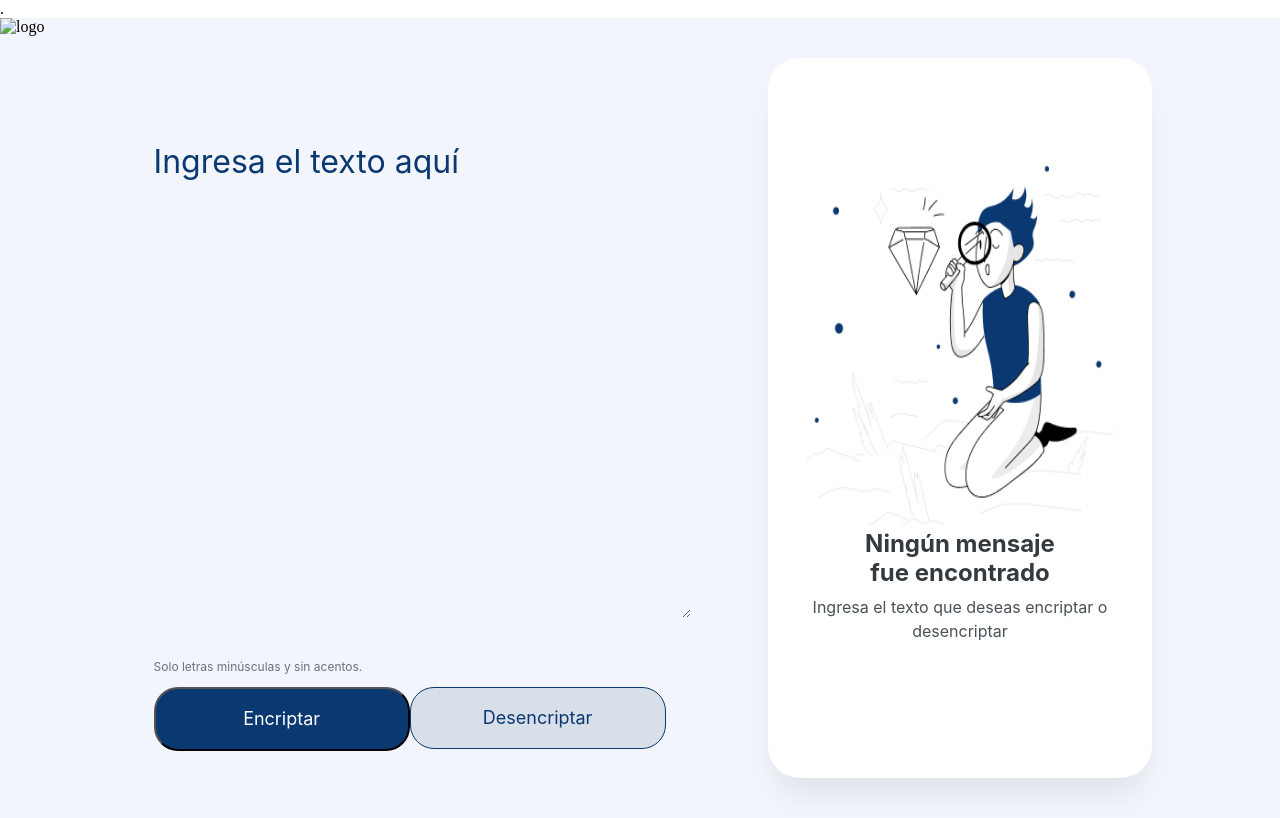
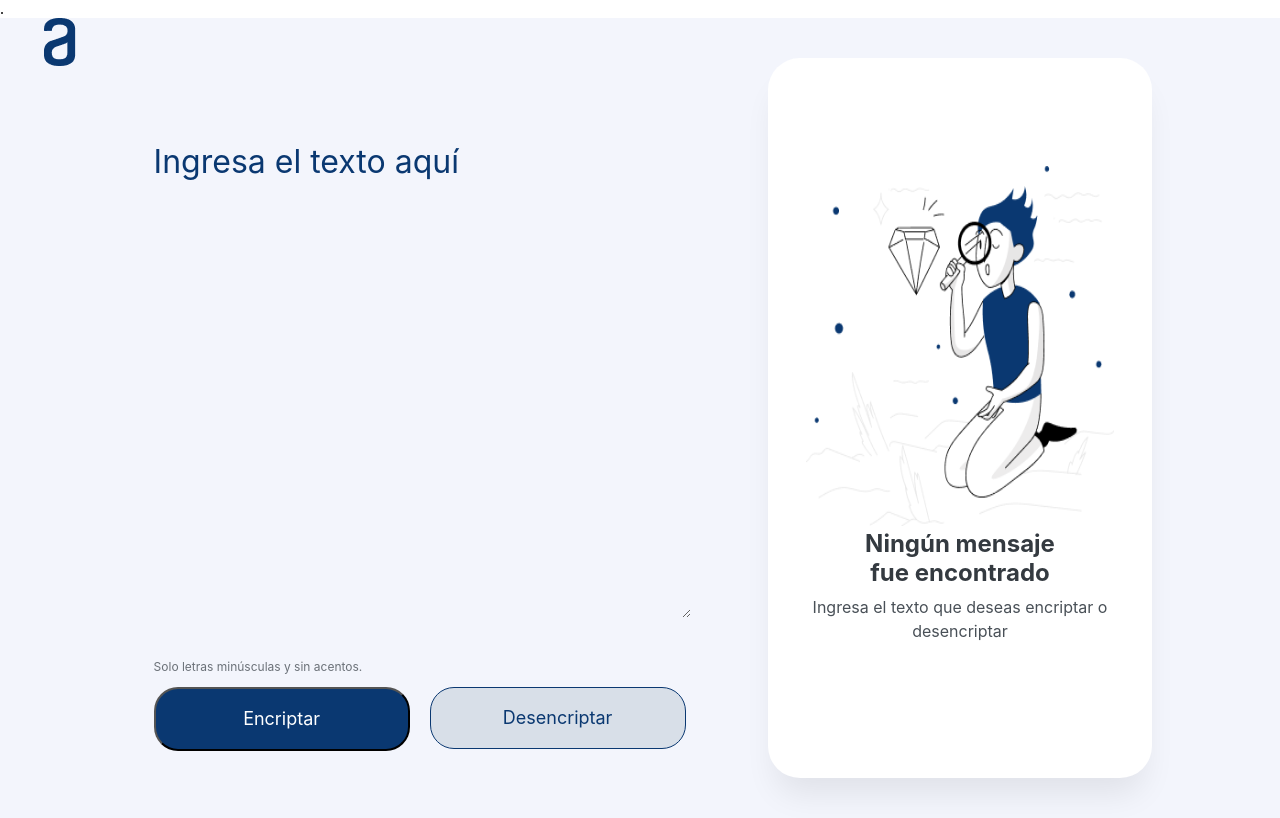
Before and after one commit to Richie023/Oracle, a plain HTML site: page encriptador-de-texto/index.html in a window 1280 px wide. Drawn offline with nearby package versions, Linux system fonts and the light colour scheme.

Commit message:
Espaciado entre los botones y se agrego el logo

```diff
--- a/encriptador-de-texto/index.html
+++ b/encriptador-de-texto/index.html
@@ -14,7 +14,7 @@
 <body>
     <div class="container">
         <div class="encriptar">
-            <img class="logo" src="/img/logo.png" alt="logo" >
+            <img class="logo" src="./img/Logo.png" alt="logo">
             <textarea name="texto" class="texto" id="texto" cols="30" rows="10"
                 placeholder="Ingresa el texto aquí"></textarea>
 
@@ -35,10 +35,9 @@
                 <p id="parrafo">
                     Ingresa el texto que deseas encriptar o desencriptar
                 </p>
-               <!-- <textarea name="mensaje" id="mensaje" cols="30" rows="10" class="mensaje">
-                 -->
 
-                </textarea>
+
+
             </div>
         </div>
     </div>
--- a/encriptador-de-texto/styles.css
+++ b/encriptador-de-texto/styles.css
@@ -74,6 +74,7 @@
 .btn-encriptar {
   align-items: center;
   justify-content: center;
+  margin-right: 20px;
   padding: 2%;
   gap: 8px;
   width: 25%;
```
Also changed, not shown: encriptador-de-texto/img/Logo.png (added). Lines whose indentation alone changed are shown as unchanged.
